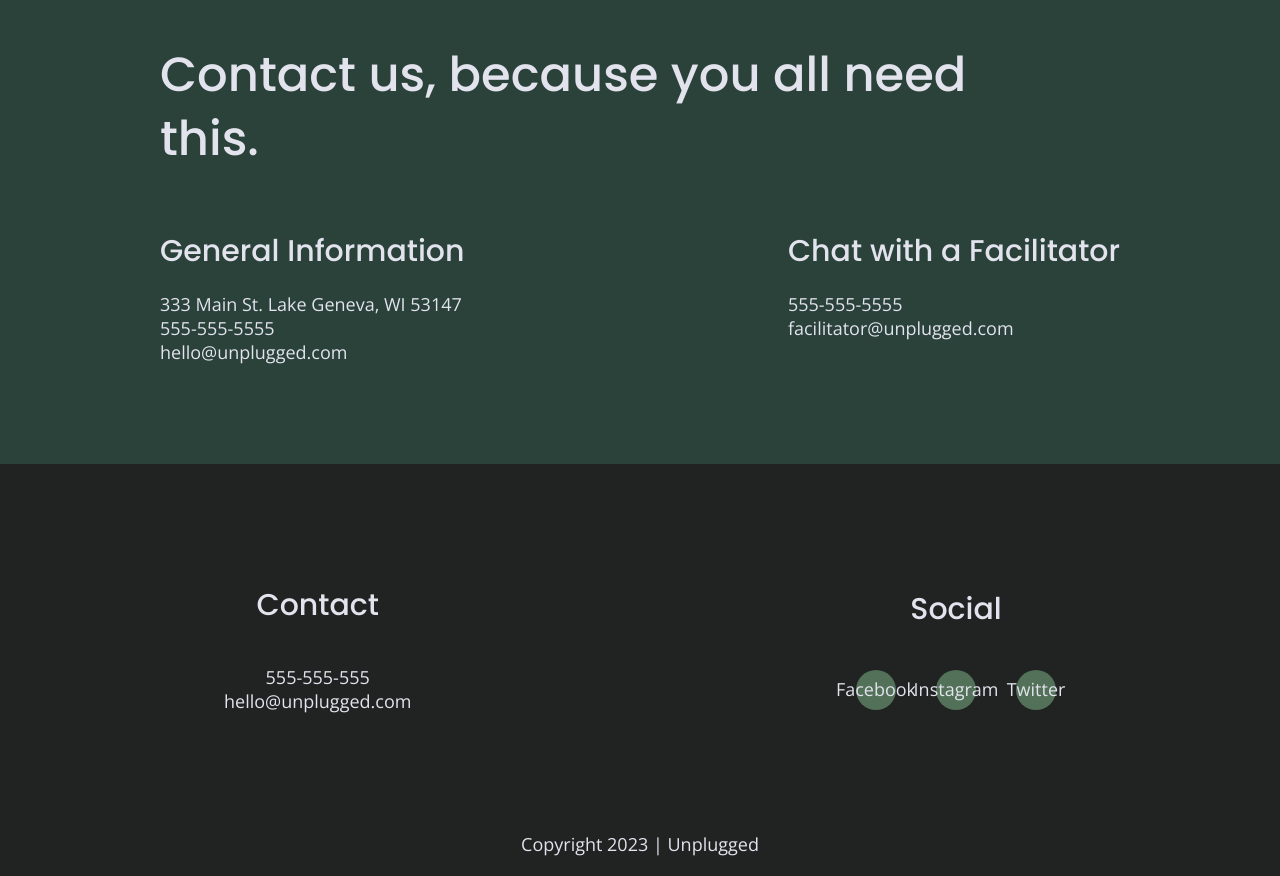
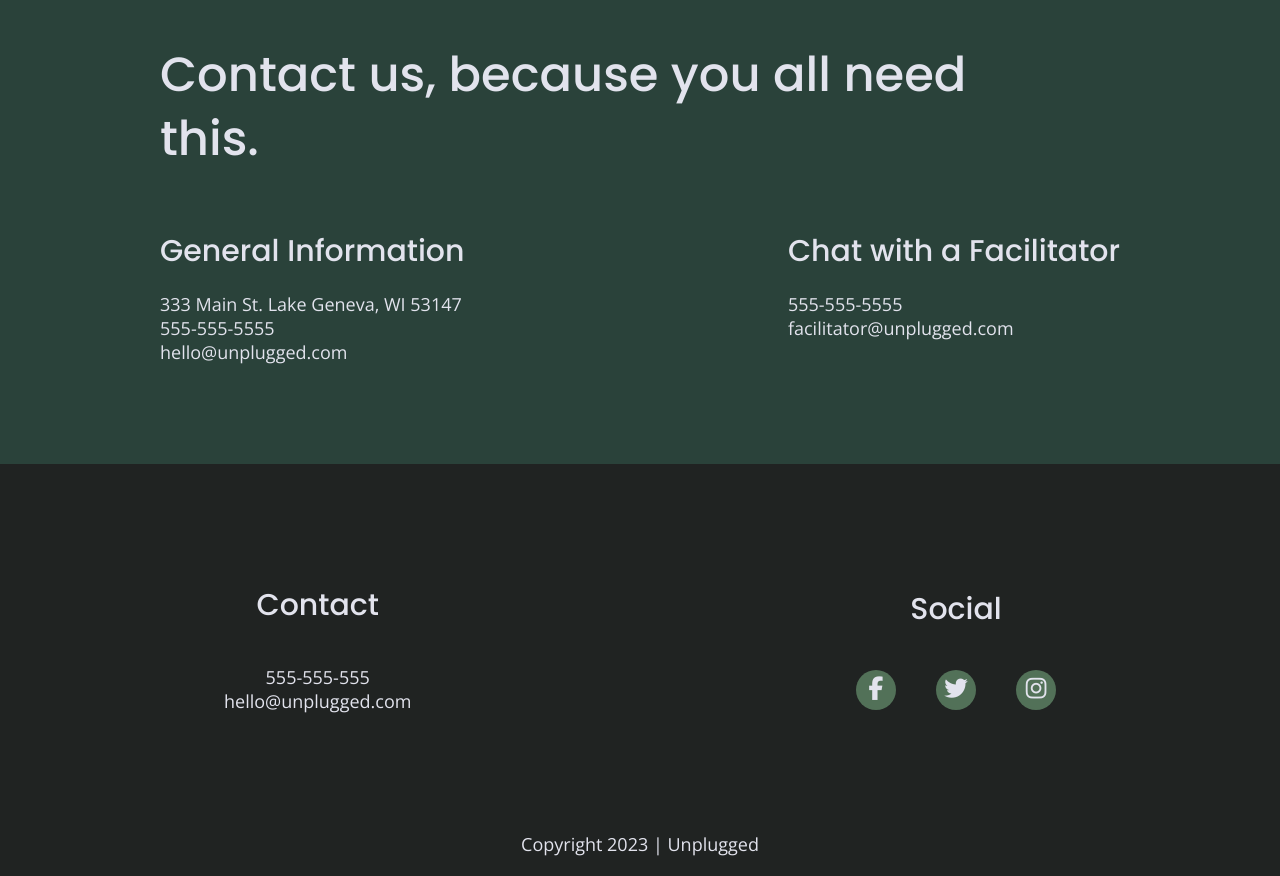
Before and after one commit to seth-knox/unplugged-website, a website: page about/index.html in a window 1280 px wide. Shown: the part 1543-2419 px from the top of the page. Drawn offline with nearby package versions, Linux system fonts and the light colour scheme.

Commit message:
Added social media icons to all pages

```diff
--- a/about/index.html
+++ b/about/index.html
@@ -121,13 +121,13 @@
           <h4> Social</h4>
           <div class="social-icons">
             <p>
-              <a href="https://www.facebook.com" target="_blank">Facebook</a>
+              <a href="https://www.facebook.com" target="_blank"><i class="fab fa-facebook-f"></i></a>
             </p>
             <p>
-              <a href="https://www.instagram.com" target="_blank">Instagram</a>
+              <a href="https://www.instagram.com" target="_blank"><i class="fab fa-twitter"></i></a>
             </p>
             <p>
-              <a href="https://www.twitter.com" target="_blank">Twitter</a>
+              <a href="https://www.twitter.com" target="_blank"><i class="fab fa-instagram"></i></a>
             </p>
           </div>
         </div>
```
Also changed, not shown: faq/index.html (+3 -3 lines).
